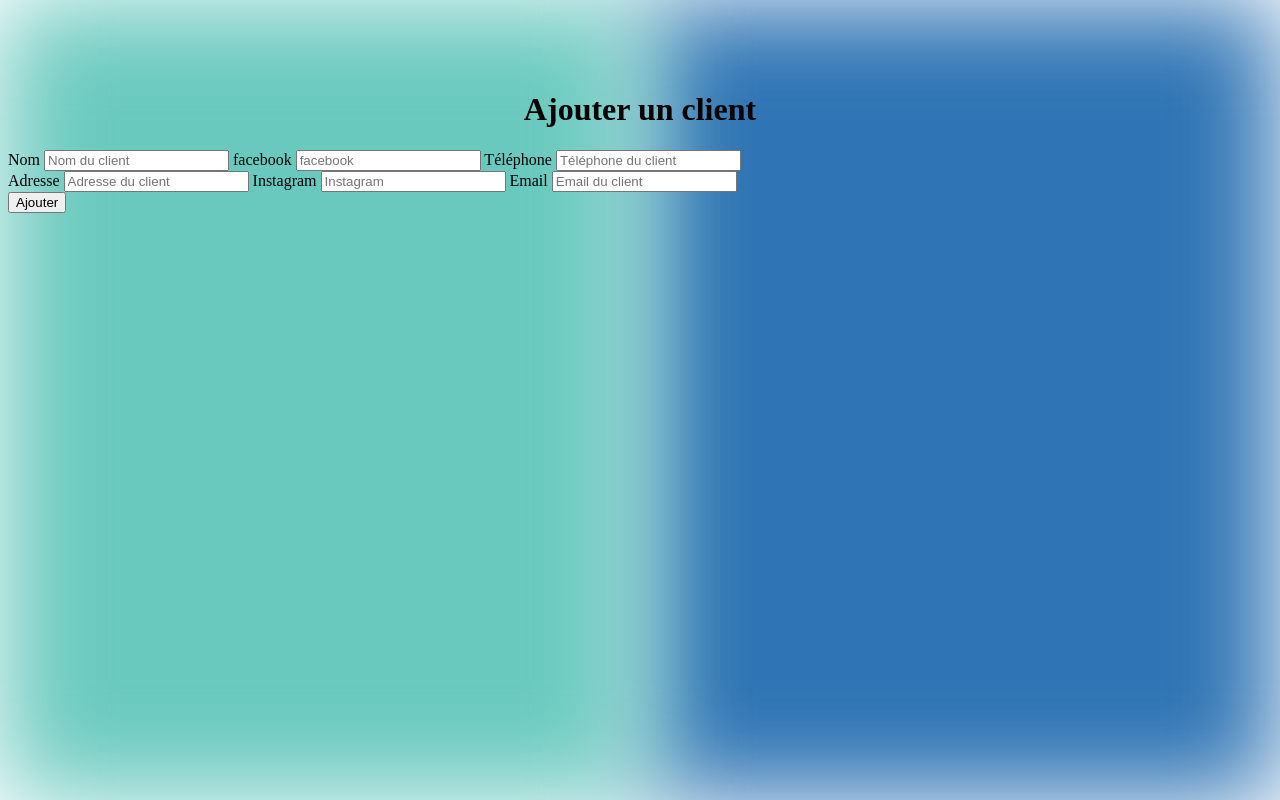
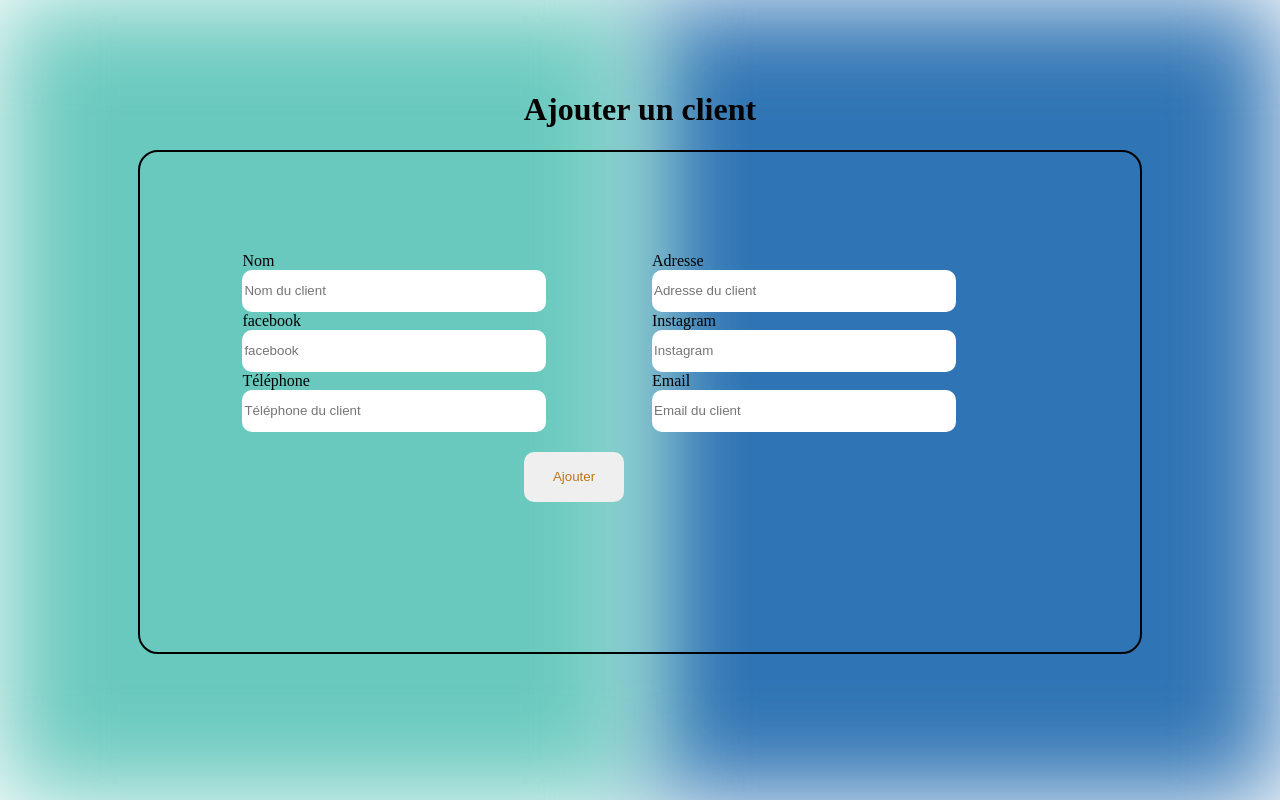
Before and after one commit to MariaFariss/Conciergerie, a PHP site: page /templates/ajout_client.php in a window 1280 px wide. Run offline with PHP 8.4, Linux system fonts and the light colour scheme; some libraries are stand-ins or nearby versions.

Commit message:
ajoutClientV1

```diff
--- a/css/styles.css
+++ b/css/styles.css
@@ -73,7 +73,46 @@
 }
 
 .formulaire {
+  border: 2px solid;
+  width: 1000px;
+  height: 500px;
   position: relative;
+  margin-left: auto;
+  margin-right: auto;
+  border-radius: 20px;
+}
+
+.group-1 {
+  height: 325px;
+  position: absolute;
+  top: 100px;
+  width: 500px;
+  left: 8vw;
+  display: block;
+}
+
+.group-2 {
+  height: 325px;
+  position: absolute;
+  top: 100px;
+  width: 500px;
+  left: 40vw;
+}
+
+.boutton {
+  position: absolute;
+  top: 300px;
+  left: 30vw;
+  width: 100px;
+  height: 50px;
+  color: rgb(192, 116, 23);
+}
+
+input {
+  width: 300px;
+  height: 40px;
+  border-radius: 10px;
+  border: none;
 }
 
 tr {
--- a/sass/form.scss
+++ b/sass/form.scss
@@ -1,7 +1,43 @@
 .formulaire{
+    border: 2px solid;
+    width: 1000px;
+    height: 500px;
     position: relative;
+    // top: 100ph;
+    // left: 20vw;
+    margin-left: auto;
+    margin-right: auto;
+    border-radius: 20px;
 }
 
 .group-1{
+    height: 325px;
+    position: absolute;
+    top: 100px;
+    width: 500px;
+    left: 8vw;
+    display: block;
+}
+.group-2{
+    height: 325px;
+    position: absolute;
+    top: 100px;
+    width: 500px;
+    left: 40vw;
+}
 
+.boutton{
+    position: absolute;
+    top: 300px;
+    left: 30vw;
+    width: 100px;
+    height: 50px;
+    color: rgb(192, 116, 23)   ;
 }
+
+input{
+    width: 300px;
+    height: 40px;
+    border-radius: 10px;
+    border: none;
+}
--- a/templates/ajout_client.php
+++ b/templates/ajout_client.php
@@ -4,26 +4,27 @@
 <?php require('background.php') ?>
 <h1 class="title">Ajouter un client</h1>
 <iconify-icon icon="material-symbols:home" width="40" class="icone2"></iconify-icon>
-<form action="ajout_client.php" method="post" class="formulaire">
-    <div class="group-1">
-        <label for="nom">Nom</label>
-        <input type="text" id="nom" name="nom" placeholder="Nom du client" required>
-        <label for="facebook">facebook</label>
-        <input type="facebook" id="facebook" name="facebook" placeholder="facebook" required>
-        <label for="tel">Téléphone</label>
-        <input type="tel" id="telephone" name="tel" placeholder="Téléphone du client" required>
-    </div>
-    <div class="group-2">
-        <label for="adresse">Adresse</label>
-        <input type="adresse" id="adresse" name="adresse" placeholder="Adresse du client" required>
-        <label for="instagram">Instagram</label>
-        <input type="instagram" id="instagram" name="instagram" placeholder="Instagram" required>
-        <label for="email">Email</label>
-        <input type="email" id="email" name="email" placeholder="Email du client" required>
-    </div>
-    <input type="submit" value="Ajouter">
-</form>
-
+<div class="formulaire">
+    <form action="ajout_client.php" method="post" >
+        <div class="group-1">
+            <label for="nom">Nom</label></br>
+            <input type="text" id="nom" name="nom" placeholder="Nom du client" required></br>
+            <label for="facebook">facebook</label></br>
+            <input type="facebook" id="facebook" name="facebook" placeholder="facebook" required></br>
+            <label for="tel">Téléphone</label></br>
+            <input type="tel" id="telephone" name="tel" placeholder="Téléphone du client" required></br>
+        </div>
+        <div class="group-2">
+            <label for="adresse">Adresse</label></br>
+            <input type="adresse" id="adresse" name="adresse" placeholder="Adresse du client" required></br>
+            <label for="instagram">Instagram</label></br>
+            <input type="instagram" id="instagram" name="instagram" placeholder="Instagram" required></br>
+            <label for="email">Email</label></br>
+            <input type="email" id="email" name="email" placeholder="Email du client" required></br>
+        </div>
+        <input type="submit" class="boutton" value="Ajouter">
+    </form>
+</div>
 <?php $content = ob_get_clean(); ?>
 
 <?php require('layout.php') ?>
```
Also changed, not shown: 1 other file.
